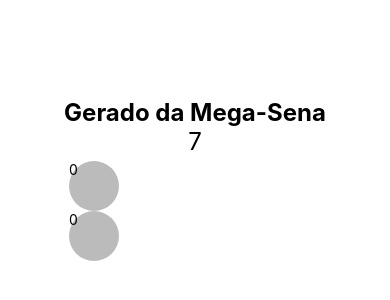
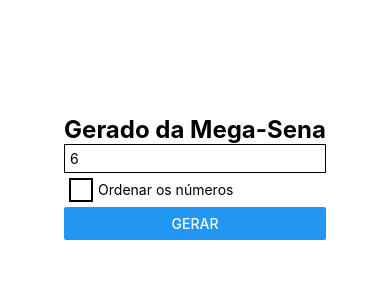
Before and after one commit to eladiojunior/curso-react-native, a React Native app: screen / in a window 390 px wide. Shown: the part 240-540 px from the top of the page. Built offline with nearby package versions, Linux system fonts and the light colour scheme.

Commit message:
Implementação de componentes como Checkbox.

```diff
--- a/src/App.js
+++ b/src/App.js
@@ -29,7 +29,7 @@ import Mega from './componentes/mega/Mega';
 const App = function () {
   return (
         <SafeAreaView style={Estilo.areaApp}>
-            <Mega qtdNumeros={7}/>
+            <Mega qtdNumeros={6}/>
             {/*
                 <FlexBoxV4/>
                 <FlexBoxV3/>
--- a/src/componentes/estilo.js
+++ b/src/componentes/estilo.js
@@ -2,15 +2,24 @@ import {StyleSheet} from 'react-native';
 
 const styleApp = StyleSheet.create({
     areaBolas: {
-        flexGrow: 1,
-        justifyContent: "space-evenly",
+        width: "100%",
+        flexDirection: "row",
+        flexWrap: "wrap",
+        justifyContent: "center",
         padding: 5
     },
     bola: {
-        height: 50,
-        width: 50,
+        height: 40,
+        width: 40,
         backgroundColor: "#bbb",
-        borderRadius: 50
+        borderRadius: 20,
+        justifyContent: "center",
+        alignItems: "center",
+        margin: 5
+    },
+    textoBola: {
+        fontSize: 18,
+        fontWeight: "bold",
     },
     campoTexto: {
         borderWidth: 1,
--- /dev/null
+++ b/src/componentes/forms/CheckboxButton.js
@@ -0,0 +1,59 @@
+import React from 'react';
+import { View, Text, TouchableOpacity } from 'react-native';
+
+class CheckboxButton extends React.Component {
+
+  constructor(props) {
+    super(props);
+    this.state = {
+      isSelected: false,
+      label: props.label || "Checkbox"
+    }
+  }
+
+  selectedClick = () => {
+    this.setState({
+      isSelected: !this.state.isSelected
+    });
+    if (this.props.onSelected)
+      this.props.onSelected(!this.state.isSelected);
+  }
+
+  render() {
+    return (
+      <View style={{
+        flexDirection: "row",
+        padding: 5,
+        alignItems: "center"
+      }}>
+        <TouchableOpacity
+          onPress={this.selectedClick}>
+          <View style={{
+            height: 24,
+            width: 24,
+            borderWidth: 2,
+            borderColor: '#000',
+            alignItems: 'center',
+            justifyContent: 'center',
+          }}>
+            {
+              this.state.isSelected ?
+                <View style={{
+                  height: 12,
+                  width: 12,
+                  backgroundColor: '#000',
+                }} />
+                : null
+            }
+          </View>
+        </TouchableOpacity>
+        <Text style={{
+          width: "100%",
+          paddingLeft: 5
+        }}
+          onPress={this.selectedClick}>{this.state.label}</Text>
+      </View>
+    );
+  }
+}
+export default CheckboxButton;
--- a/src/componentes/mega/Bola.js
+++ b/src/componentes/mega/Bola.js
@@ -6,7 +6,7 @@ export default (props) => {
     const valor = props.valor || "";
     return (
         <View style={Style.bola}>
-            <Text>{valor}</Text>
+            <Text style={Style.textoBola}>{valor}</Text>
         </View>
     );
 }
--- a/src/componentes/mega/Mega.js
+++ b/src/componentes/mega/Mega.js
@@ -1,21 +1,90 @@
 import React from 'react';
-import {View, Text} from 'react-native';
+import {View, Text, TextInput, Button} from 'react-native';
 import Estilo from '../estilo';
 import Bola from './Bola';
+import Checkbox from '../forms/CheckboxButton';
 
 class Mega extends React.Component {
+
+    /* Forma simplificada de recuperar as propos */
+    state = {
+        qtdNumeros: this.props.qtdNumeros || 6,
+        numerosMegaSena: [],
+        isSelectedOrdenar: false
+    }
     render() {
-        let numero = this.props.qtdNumeros || 0;
         return (
             <View>
                 <Text style={Estilo.textoGrandeDestaque}>Gerado da Mega-Sena</Text>
-                <Text style={Estilo.textoGrande}>{numero}</Text>
+                <TextInput
+                    keyboardType={"numeric"}
+                    style={Estilo.campoTexto}
+                    placeholder="Qtd de Números"
+                    value={`${this.state.qtdNumeros}`}
+                    onChangeText={this.alterarQtdNumero}/>
+                <Checkbox
+                    label="Ordenar os números"
+                    onSelected={this.alterarSelectedOrdem}/>
+                <Button title="Gerar"
+                    onPress={this.gerarNumerosMegaSena}/>
                 <View style={Estilo.areaBolas}>
-                    <Bola valor="0"/>
-                    <Bola valor="0"/>
+                    {this.exibirNumerosMegaSena()}
                 </View>
             </View>
         );
     }
+
+    /**
+     * Altera a quantidade de numeros a ser gerado.
+     */
+    alterarSelectedOrdem = (valor) => {
+        this.setState({isSelectedOrdenar: valor});
+    }
+
+    /**
+     * Altera a quantidade de numeros a ser gerado.
+     */
+    alterarQtdNumero = (qtd) => {
+        let qtdNum = +qtd || 6
+        if (qtdNum > 60)
+            qtdNum = 60;
+        this.setState({qtdNumeros: qtdNum});
+    }
+
+    /**
+     * Recupera um número único entre 1 e 60 que não exista no Array de números.
+     */
+    obterNumeroUnico = (arrayNums) => {
+        const novoNum = parseInt(Math.random() * 60) + 1;
+        return arrayNums.includes(novoNum) ? this.obterNumeroUnico(arrayNums) : novoNum;
+    }
+
+    /**
+     * Gera os números da Mega Sena conforme a quantidade de números informado.
+     */
+    gerarNumerosMegaSena = () => {
+        let numeros = Array(this.state.qtdNumeros)
+            .fill().reduce(n => [...n, this.obterNumeroUnico(n)], []);
+        if (this.state.isSelectedOrdenar)
+            numeros.sort((a,b) => a - b);
+        this.setState({numerosMegaSena: numeros});
+    }
+
+    exibirNumerosMegaSena = () => {
+        if (this.state.numerosMegaSena.length === 0)
+            return null;
+        return this.state.numerosMegaSena.map(item => {
+            return <Bola key={`${item}`} valor={item}/>
+        });
+    }
+
+    /* Utilizando com o contructor... de recuperar as propos
+    constructor(props) {
+        super(props);
+        this.state = {
+            qtdNumeros: props.qtdNumeros || 6
+        }
+    }
+    */
 }
 export default Mega;
```
Also changed, not shown: src/componentes/forms/RadioButton.js (added, +53 -0 lines).
